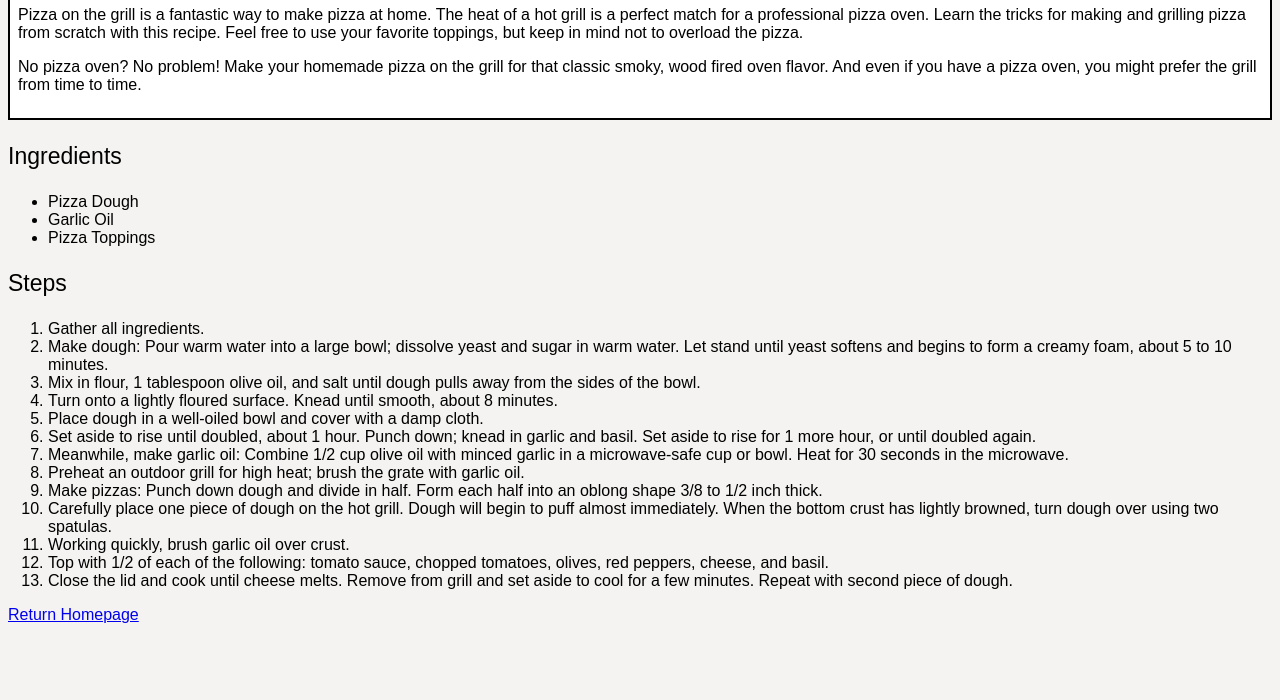
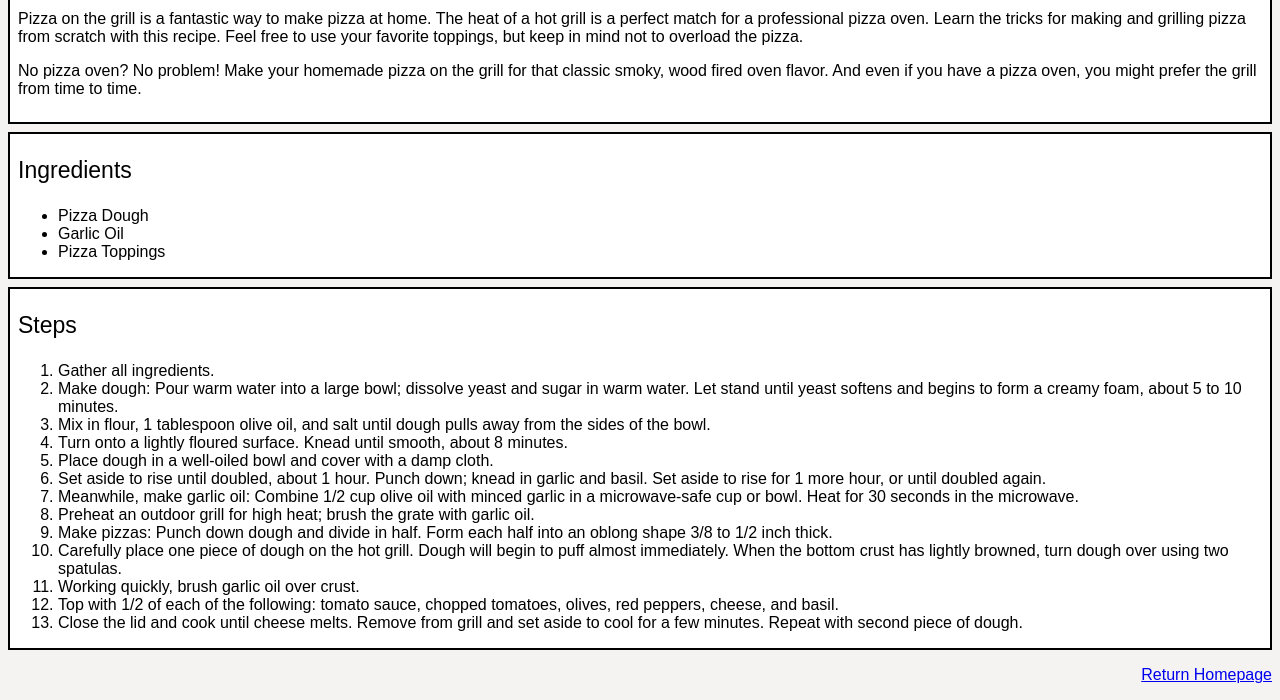
Before and after one commit to lorien349/odin_recipes, a plain HTML site: page recipes/grilled_pizza.html in a window 1280 px wide. Shown: the part 498-1198 px from the top of the page. Before the commit the page ends 1130 px from the top, so only its background shows below. Drawn offline with Linux system fonts and the light colour scheme.

Commit message:
Add a frame to the Ingredients and Steps sections
Modify all recipes files and style.css to add the frame
Modify README.md to show all the new skills used in the project

```diff
--- a/recipes/grilled_pizza.html
+++ b/recipes/grilled_pizza.html
@@ -28,6 +28,7 @@
         </div>
 
 
+        <div class="ingredients-container">
             <h3 class="title ingredients">Ingredients</h3>
 
             <ul class="text">
@@ -35,8 +36,10 @@
                 <li>Garlic Oil</li>
                 <li>Pizza Toppings</li>
             </ul>
+        </div>
 
 
+        <div class="ingredients-container">
             <h3 class="title steps">Steps</h3>
 
             <ol class="text">
@@ -54,9 +57,10 @@
                 <li>Top with 1/2 of each of the following: tomato sauce, chopped tomatoes, olives, red peppers, cheese, and basil.</li>
                 <li>Close the lid and cook until cheese melts. Remove from grill and set aside to cool for a few minutes. Repeat with second piece of dough.</li>
             </ol>
+        </div>
 
 
 
-        <a class="text" href="../index.html">Return Homepage</a>
+        <p class="to-homepage-link"><a class="text" href="../index.html">Return Homepage</a></p>
     </body>
 </html>
--- a/style.css
+++ b/style.css
@@ -33,6 +33,7 @@ body {
 .food-image {
     height: 300px;
     width: auto;
+    border: 2px solid black;
 }
 
 
@@ -40,9 +41,20 @@ body {
     text-align: center;
 }
 
-.recipe-container {
+.recipe-container,
+.ingredients-container,
+.steps-container {
     background-color: white;
     padding: 8px;
     border: 2px solid black;
     margin: 8px 0;
 }
+
+.ingredients-container,
+.steps-container {
+    padding: 0 8px;
+}
+
+.to-homepage-link {
+    text-align: end;
+}
```
Also changed, not shown: recipes/chicken_noodle_soup.html (+5 -1 lines), recipes/roasted_beef_tenderloin.html (+5 -1 lines), 1 other file. Lines whose indentation alone changed are shown as unchanged.
